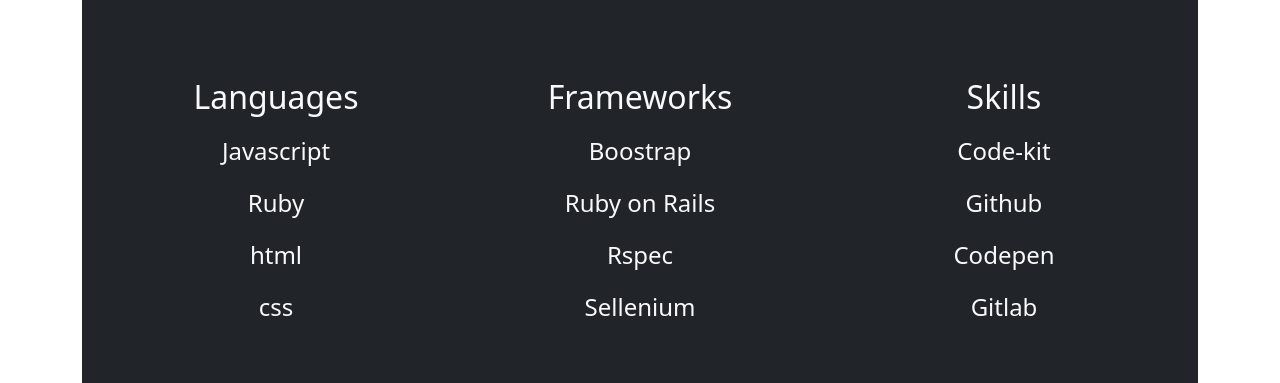
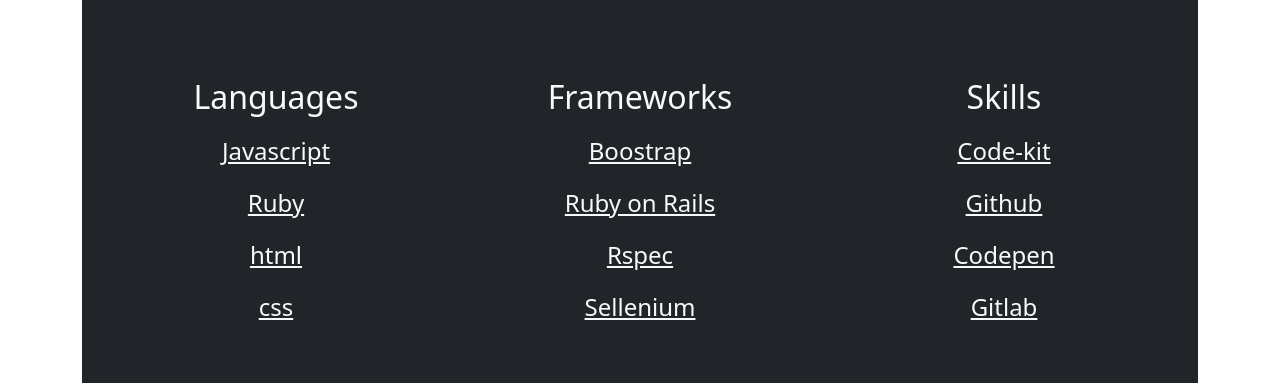
Before and after one commit to alexiscyber14/mic-bootstrap, a plain HTML site: page index.html in a window 1280 px wide. Shown: the part 2380-2763 px from the top of the page. Drawn offline with nearby package versions, Linux system fonts and the light colour scheme; files whose address does not match are found by name.

Commit message:
Add skill links

```diff
--- a/index.html
+++ b/index.html
@@ -98,10 +98,10 @@
                 <div class="card-body">
                   <h5 class="card-title fs-1">Multi-Post Stories</h5>
                   <p class="card-text mt-3 fs-5">A daily selection of privately personalized reads; no accounts or sign-ups required. has been the industry's standard dummy text ever since the 1500s, when an unknown printer took a standard dummy text.</p>
-                  <a href="#" class="btn btn-light border rounded-0">css</a>
-                  <a href="#" class="btn btn-light border rounded-0">html</a>
-                  <a href="#" class="btn btn-light border rounded-0">bootstrap</a>
-                  <a href="#" class="btn btn-light border rounded-0">ruby</a>
+                  <a href="/" class="btn btn-light border rounded-0">css</a>
+                  <a href="/" class="btn btn-light border rounded-0">html</a>
+                  <a href="/" class="btn btn-light border rounded-0">bootstrap</a>
+                  <a href="/" class="btn btn-light border rounded-0">ruby</a>
                   <br>
                   <a href="#" class="btn  mt-2 rounded-0 text-white" style="background-color: #ff6b00;">Go somewhere</a>
                 </div>
@@ -125,9 +125,9 @@
                 <p class="card-text mt-5">
                     Multi-Post Stories
                     A daily selection of privately personalized reads; no accounts or sign-ups required. has been the industry's standard dummy text ever since the 1500s, when an unknown printer took a standard dummy text.</p>
-                    <a href="#" class="btn btn-light border rounded-0 mt-4 ounce">html</a>
-                    <a href="#" class="btn btn-light border rounded-0 mt-4 ounce">bootstrap</a>
-                    <a href="#" class="btn btn-light border rounded-0 mt-4 ounce">ruby</a>
+                    <a href="/" class="btn btn-light border rounded-0 mt-4 ounce">html</a>
+                    <a href="/" class="btn btn-light border rounded-0 mt-4 ounce">bootstrap</a>
+                    <a href="/" class="btn btn-light border rounded-0 mt-4 ounce">ruby</a>
               <a href="#" class="btn  mt-2 rounded-0 text-white d-none" style="background-color: #ff6b00;">see projects</a>
             </div>
             </div>
@@ -139,9 +139,9 @@
                 <p class="card-text mt-5">
                     Multi-Post Stories
                     A daily selection of privately personalized reads; no accounts or sign-ups required. has been the industry's standard dummy text ever since the 1500s, when an unknown printer took a standard dummy text.</p>
-                    <a href="#" class="btn btn-light border rounded-0 mt-4 ounce">html</a>
-                    <a href="#" class="btn btn-light border rounded-0 mt-4 ounce">bootstrap</a>
-                    <a href="#" class="btn btn-light border rounded-0 mt-4 ounce">ruby</a>
+                    <a href="/" class="btn btn-light border rounded-0 mt-4 ounce">html</a>
+                    <a href="/" class="btn btn-light border rounded-0 mt-4 ounce">bootstrap</a>
+                    <a href="/" class="btn btn-light border rounded-0 mt-4 ounce">ruby</a>
 
               <a href="#" class="btn  mt-2 rounded-0 text-white d-none" style="background-color: #ff6b00;">see projects</a>
                 </div>
@@ -155,9 +155,9 @@
                 <p class="card-text mt-5">
                     Multi-Post Stories
                     A daily selection of privately personalized reads; no accounts or sign-ups required. has been the industry's standard dummy text ever since the 1500s, when an unknown printer took a standard dummy text.</p>
-                    <a href="#" class="btn btn-light border rounded-0 mt-4 ounce">html</a>
-                    <a href="#" class="btn btn-light border rounded-0 mt-4 ounce">bootstrap</a>
-                    <a href="#" class="btn btn-light border rounded-0 mt-4 ounce">ruby</a>
+                    <a href="/" class="btn btn-light border rounded-0 mt-4 ounce">html</a>
+                    <a href="/" class="btn btn-light border rounded-0 mt-4 ounce">bootstrap</a>
+                    <a href="/" class="btn btn-light border rounded-0 mt-4 ounce">ruby</a>
 
               <a href="#" class="btn  mt-2 rounded-0 text-white d-none" style="background-color: #ff6b00;">see projects</a>
             </div>
@@ -170,9 +170,9 @@
                 <p class="card-text mt-5">
                     Multi-Post Stories
                     A daily selection of privately personalized reads; no accounts or sign-ups required. has been the industry's standard dummy text ever since the 1500s, when an unknown printer took a standard dummy text.</p>
-                    <a href="#" class="btn btn-light border rounded-0 mt-4 ounce">html</a>
-                    <a href="#" class="btn btn-light border rounded-0 mt-4 ounce">bootstrap</a>
-                    <a href="#" class="btn btn-light border rounded-0 mt-4 ounce">ruby</a>
+                    <a href="/" class="btn btn-light border rounded-0 mt-4 ounce">html</a>
+                    <a href="/" class="btn btn-light border rounded-0 mt-4 ounce">bootstrap</a>
+                    <a href="/" class="btn btn-light border rounded-0 mt-4 ounce">ruby</a>
 
               <a href="#" class="btn  mt-2 rounded-0 text-white d-none" style="background-color: #ff6b00;">see projects</a>
             </div>
@@ -185,9 +185,9 @@
                 <p class="card-text mt-5">
                     Multi-Post Stories
                     A daily selection of privately personalized reads; no accounts or sign-ups required. has been the industry's standard dummy text ever since the 1500s, when an unknown printer took a standard dummy text.</p>
-                    <a href="#" class="btn btn-light border rounded-0 mt-4 ounce">html</a>
-                    <a href="#" class="btn btn-light border rounded-0 mt-4 ounce">bootstrap</a>
-                    <a href="#" class="btn btn-light border rounded-0 mt-4 ounce">ruby</a>
+                    <a href="/" class="btn btn-light border rounded-0 mt-4 ounce">html</a>
+                    <a href="/" class="btn btn-light border rounded-0 mt-4 ounce">bootstrap</a>
+                    <a href="/" class="btn btn-light border rounded-0 mt-4 ounce">ruby</a>
 
               <a href="#" class="btn  mt-2 rounded-0 text-white d-none" style="background-color: #ff6b00;">see projects</a>
                 </div>
@@ -214,10 +214,10 @@
           <div class="card-img-overlay mt-5">
             <h5 class="card-title fs-2 text-center text-light">Languages</h5>
             <ul class="list-group list-group-flush">
-                <li class="list-group-item text-center border-0 bg-dark text-light fs-4">Javascript</li>
-                <li class="list-group-item text-center border-0 bg-dark text-light fs-4">Ruby</li>
-                <li class="list-group-item text-center border-0 bg-dark text-light fs-4">html</li>
-                <li class="list-group-item text-center border-0 bg-dark text-light fs-4">css</li>
+                <li class="list-group-item text-center border-0 bg-dark text-light fs-4"><a class="link-light" href="/">Javascript</a></li>
+                <li class="list-group-item text-center border-0 bg-dark text-light fs-4"><a class="link-light" href="/">Ruby</a></li>
+                <li class="list-group-item text-center border-0 bg-dark text-light fs-4"><a class="link-light" href="/">html</a></li>
+                <li class="list-group-item text-center border-0 bg-dark text-light fs-4"><a class="link-light" href="/">css</a></li>
               </ul>
         </div>
         </div>
@@ -227,10 +227,10 @@
           <div class="card-img-overlay mt-5">
             <h5 class="card-title fs-2 text-center text-light">Frameworks</h5>
             <ul class="list-group list-group-flush">
-                <li class="list-group-item text-center border-0 bg-dark text-light fs-4">Boostrap</li>
-                <li class="list-group-item text-center border-0 bg-dark text-light fs-4">Ruby on Rails</li>
-                <li class="list-group-item text-center border-0 bg-dark text-light fs-4">Rspec</li>
-                <li class="list-group-item text-center border-0 bg-dark text-light fs-4">Sellenium</li>
+                <li class="list-group-item text-center border-0 bg-dark text-light fs-4"><a class="link-light" href="/">Boostrap</a></li>
+                <li class="list-group-item text-center border-0 bg-dark text-light fs-4"><a class="link-light" href="/">Ruby on Rails</a></li>
+                <li class="list-group-item text-center border-0 bg-dark text-light fs-4"><a class="link-light" href="/">Rspec</a></li>
+                <li class="list-group-item text-center border-0 bg-dark text-light fs-4"><a class="link-light" href="/">Sellenium</a></li>
               </ul>
         </div>
         </div>
@@ -240,10 +240,10 @@
           <div class="card-img-overlay mt-5">
             <h5 class="card-title fs-2 text-cark text-center text-light">Skills</h5>
             <ul class="list-group list-group-flush">
-                <li class="list-group-item text-center border-0 bg-dark text-light fs-4">Code-kit</li>
-                <li class="list-group-item text-center border-0 bg-dark text-light fs-4">Github</li>
-                <li class="list-group-item text-center border-0 bg-dark text-light fs-4">Codepen</li>
-                <li class="list-group-item text-center border-0 bg-dark text-light fs-4">Gitlab</li>
+                <li class="list-group-item text-center border-0 bg-dark text-light fs-4"><a class="link-light" href="/">Code-kit</a></li>
+                <li class="list-group-item text-center border-0 bg-dark text-light fs-4"><a class="link-light" href="/">Github</a></li>
+                <li class="list-group-item text-center border-0 bg-dark text-light fs-4"><a class="link-light" href="/">Codepen</a></li>
+                <li class="list-group-item text-center border-0 bg-dark text-light fs-4"><a class="link-light" href="/">Gitlab</a></li>
               </ul>
         </div>
         </div>
@@ -285,8 +285,6 @@
       </div>
 </div>
 </div>
-
-
 <footer>
     <div class="line-2 mt-5"></div>
     <div class="container">
@@ -295,10 +293,10 @@
             </div>
             <div class="col">
                 <ul class="list-unstyled d-flex gap-5 px-5">
-                    <li class="mt-2"><a href="" class="link-dark"><i class="fa fa-github"></i></a></li>
-                    <li class="mt-2"><a href="" class="link-dark"><i class="fa fa-linkedin"></i></a></li>
-                    <li class="mt-2"><a href="" class="link-dark"><i class="fa fa-instagram"></i></a></li>
-                    <li class="mt-2"><a href="" class="link-dark"><i class="fa fa-facebook"></i></a></li>
+                    <li class="mt-2"><a href="/" class="link-dark"><i class="fa fa-github"></i></a></li>
+                    <li class="mt-2"><a href="/" class="link-dark"><i class="fa fa-linkedin"></i></a></li>
+                    <li class="mt-2"><a href="/" class="link-dark"><i class="fa fa-instagram"></i></a></li>
+                    <li class="mt-2"><a href="/" class="link-dark"><i class="fa fa-facebook"></i></a></li>
                 </ul>
             </div>
             <div class="col align-self-end">
```
